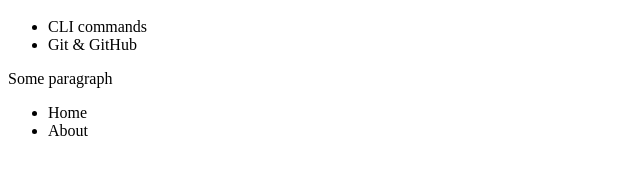
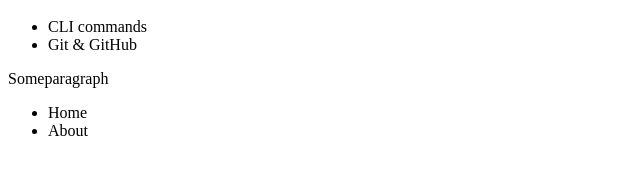
Before and after one commit to mhkafadar/wednesday-lesson, a plain HTML site: page about.html in a window 1280 px wide. Shown: the part 187-362 px from the top of the page, 0-640 px from the left. Drawn offline with Linux system fonts and the light colour scheme.

Commit message:
try to commit firts

```diff
--- a/about.html
+++ b/about.html
@@ -14,7 +14,7 @@
             <li>CLI commands</li>
             <li>Git & GitHub</li>
         </ul>
-        <p>Some paragraph</p>
+        <p>Someparagraph</p>
         <footer>
             <ul>
                 <li>Home</li>
```
